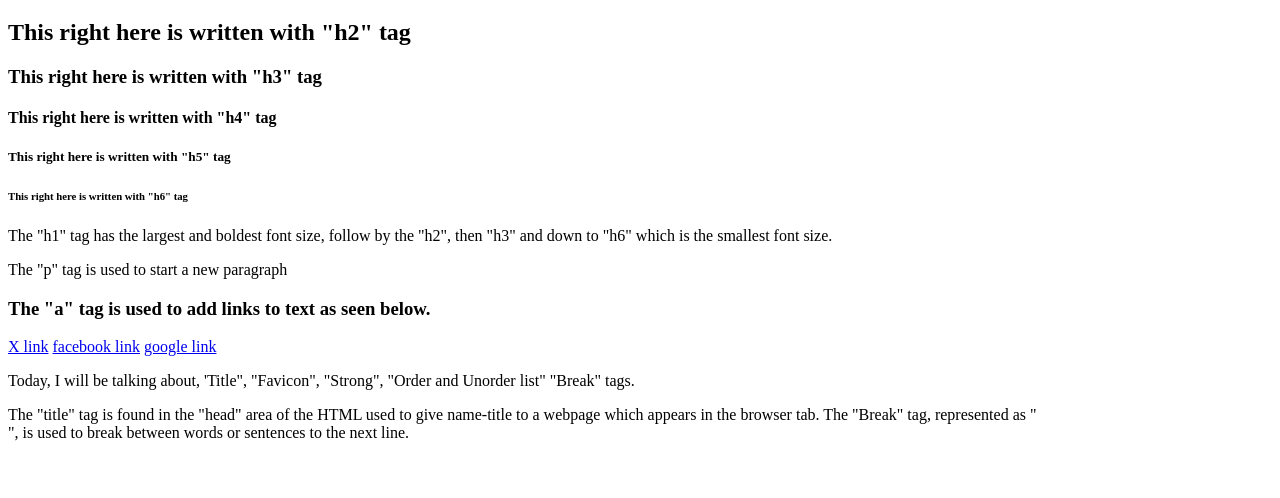
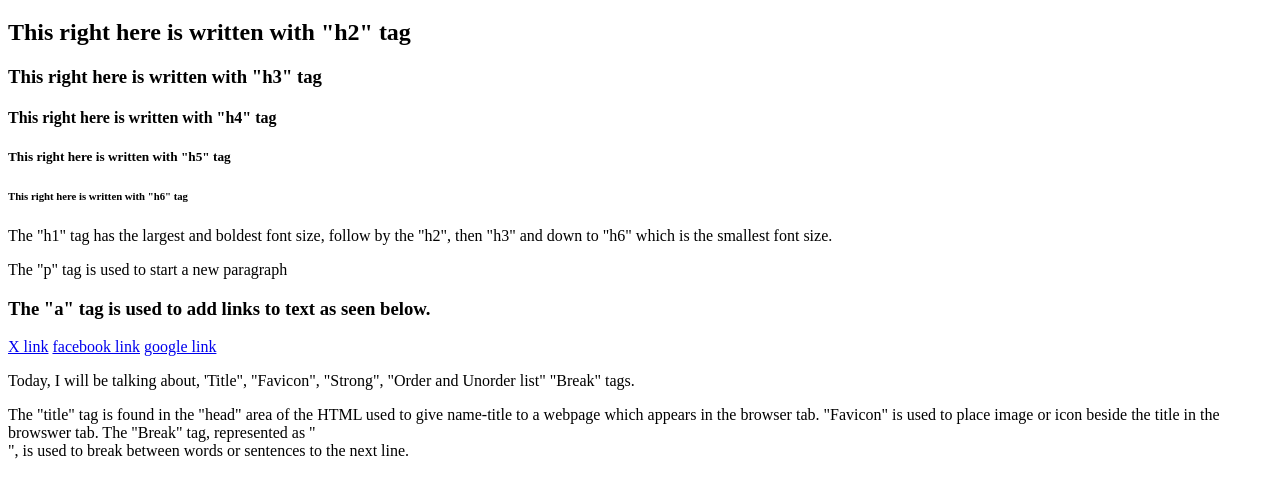
Before and after one commit to Mattolu01/DaysOfCode, a plain HTML site: page index.html in a window 1280 px wide. Shown: the part 146-644 px from the top of the page. Drawn offline with Linux system fonts and the light colour scheme.

Commit message:
First commit

```diff
--- a/index.html
+++ b/index.html
@@ -29,7 +29,7 @@
 
         <p>Today, I will be talking about, 'Title", "Favicon", "Strong", "Order and Unorder list" "Break" tags.</p>
 
-        The "title" tag is found in the "head" area of the HTML used to give name-title to a webpage which appears in the browser tab.
+        The "title" tag is found in the "head" area of the HTML used to give name-title to a webpage which appears in the browser tab. "Favicon" is used to place image or icon beside the title in the browswer tab.
         The "Break" tag, represented as "<br>", is used to break between words or sentences to the next line.
     </p>
 </body>
```
